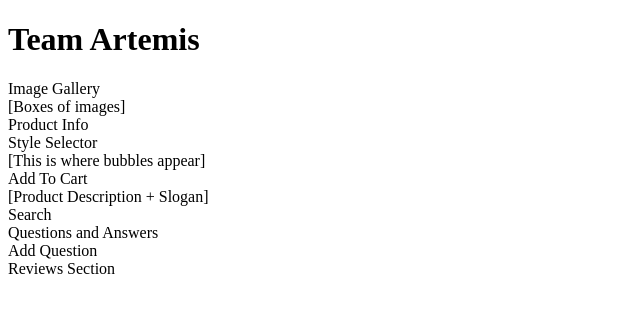
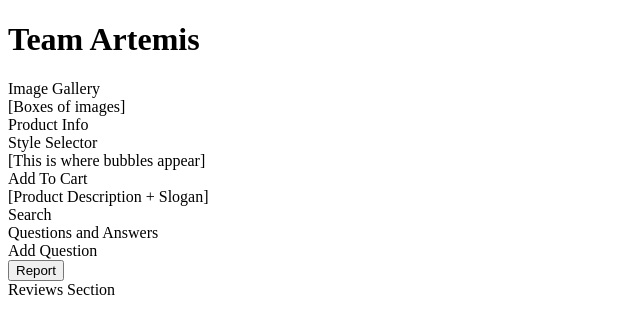
Before and after one commit to mwolf2531/Project-Catwalk, a React app: page / in a window 1280 px wide. Shown: the top 334 px of the page, without its empty margins (0-640 px from the left). Built offline with nearby package versions, Linux system fonts and the light colour scheme; no server answers; the HTML template or start-up script is replaced by a standard one.

Commit message:
Report component complete

```diff
--- a/src/components/QAs/Helpful.jsx
+++ b/src/components/QAs/Helpful.jsx
@@ -3,16 +3,34 @@ import ReactDOM from 'react-dom';
 
 
 class Helpful extends React.Component {
+  constructor(props) {
+    super(props);
+    this.state = {
+      disabled: false,
+      placeholder: 'Report'
+    }
 
+    this.handleClick = this.handleClick.bind(this);
+  }
+
+  handleClick(event) {
+    event.preventDefault();
+    if (this.state.disabled) {
+      return;
+    }
+    this.setState({
+      disabled: true,
+      placeholder: 'Reported'
+    });
+  }
 
   render() {
     return (
       <div>
-        Helpful?
+        <button onClick={this.handleClick}>{this.state.placeholder}</button>
       </div>
     )
   }
-
 }
 
 export default Helpful;
--- a/src/components/QAs/QAWidget.jsx
+++ b/src/components/QAs/QAWidget.jsx
@@ -26,6 +26,9 @@ class QAWidget extends React.Component {
         <div>
           <AddQuestion />
         </div>
+        <div>
+          <Report />
+        </div>
       </div>
     )
   }
--- a/src/components/QAs/Report.jsx
+++ b/src/components/QAs/Report.jsx
@@ -1,13 +1,33 @@
-import React, { Component } from 'react';
+import React from 'react';
+import ReactDOM from 'react-dom';
 
 
 class Report extends React.Component {
+  constructor(props) {
+    super(props);
+    this.state = {
+      disabled: false,
+      placeholder: 'Report'
+    }
 
+    this.handleClick = this.handleClick.bind(this);
+  }
+
+  handleClick(event) {
+    event.preventDefault();
+    if (this.state.disabled) {
+      return;
+    }
+    this.setState({
+      disabled: true,
+      placeholder: 'Reported'
+    });
+  }
 
   render() {
     return (
       <div>
-        Report
+        <button onClick={this.handleClick}>{this.state.placeholder}</button>
       </div>
     )
   }
```
Also changed, not shown: 1 other file (tests, documents, lock files or other folders).
